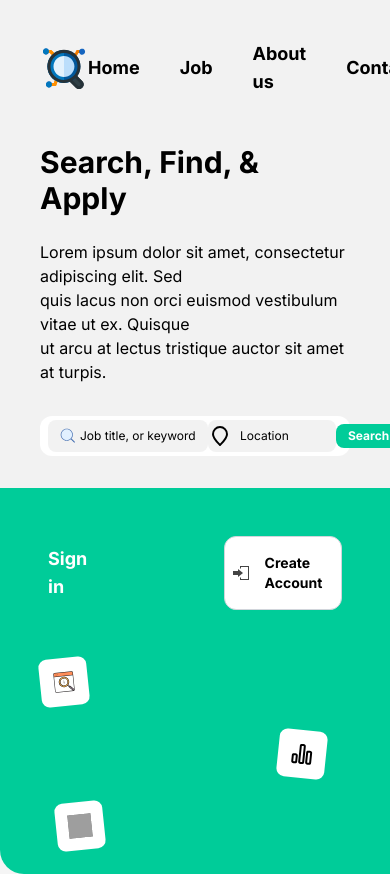
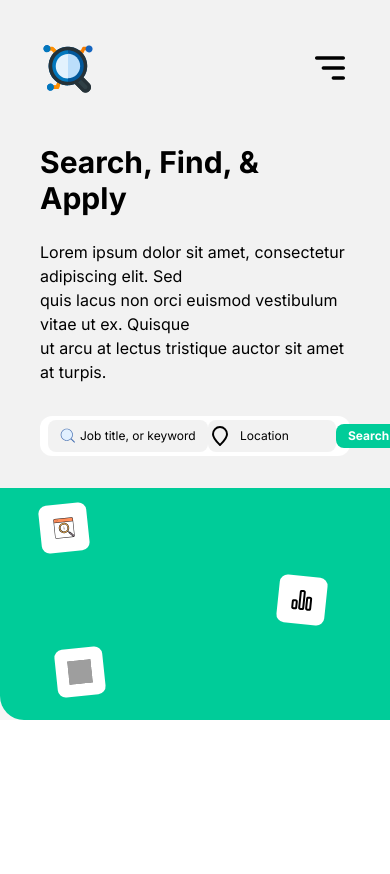
Before and after one commit to GeorgeElHajj/Designed_exercise, a Next.js app: page / in a window 390 px wide. Shown: the top 874 px of the page. After the commit the page ends 844 px from the top, so only its background shows below. Built offline with nearby package versions, Linux system fonts and the light colour scheme; grey boxes are pictures that could not be loaded.

Commit message:
responsiveness

```diff
--- a/components/NavSearch.jsx
+++ b/components/NavSearch.jsx
@@ -16,28 +16,20 @@ export default function NavSearch() {
                     <Link href="/">
                         <img src="Logo.svg" alt="logo" className="w-14 h-14 xl:mr-24 mr-12" />
                     </Link>
-                    <ul className="flex md:flex-row items-center p-0 list-none justify-center xl:space-x-20 space-x-10">
+                    <ul className={!burgerBtn ? "hidden md:flex md:flex-row items-center p-0 list-none justify-center xl:space-x-20 space-x-10" :
+                        "flex flex-col rounded-lg shadow-xl mt-4 absolute top-20 left-0 z-10 w-full justify-center items-center bg-gr"}>
                         <li className="xl:text-xl text-lg font-bold"><Link href="#">Home</Link></li>
                         <li className="xl:text-xl text-lg font-bold"><Link href="#">Job</Link></li>
                         <li className="xl:text-xl text-lg font-bold"><Link href="#">About us</Link></li>
                         <li className="xl:text-xl text-lg font-bold"><Link href="#">Contact</Link></li>
                     </ul>
+
                 </div>
                 <button className="block md:hidden text-black z-20 text-xl" onClick={handleClick}>
-                    {burgerBtn ? <i className="fa fa-times"></i> : <i className="fa fa-bars"></i>}
+                    {burgerBtn ? <img src="close.svg" className="h-10 w-10" /> : <img src="burger.svg" className="h-10 w-10" />}
                 </button>
             </nav>
-
-            {burgerBtn && (
-                <ul className="flex flex-col items-center p-0 list-none justify-center bg-white rounded-lg shadow-xl mt-4">
-                    <li className="text-lg font-bold mb-2"><Link href="#">Home</Link></li>
-                    <li className="text-lg font-bold mb-2"><Link href="#">Job</Link></li>
-                    <li className="text-lg font-bold mb-2"><Link href="#">About us</Link></li>
-                    <li className="text-lg font-bold mb-2"><Link href="#">Contact</Link></li>
-                </ul>
-            )}
-
-            <div className="xl:mt-24 mt-12">
+            <div className={"xl:mt-24 mt-12"}>
                 <h1 className="xl:text-5xl text-3xl font-bold">Search, Find, & Apply</h1>
                 <p className="xl:mt-8 mt-6 xl:text-lg text-base">
                     Lorem ipsum dolor sit amet, consectetur adipiscing elit. Sed <br />
@@ -56,6 +48,7 @@ export default function NavSearch() {
                     <button type="submit" className="bg-gg text-white font-bold xl:py-2 py-1 xl:px-4 px-3 rounded-lg xl:text-sm text-xs">Search</button>
                 </form>
             </div>
+
         </div>
     );
 }
--- a/components/SignIn.jsx
+++ b/components/SignIn.jsx
@@ -3,7 +3,7 @@ import Link from "next/link";
 export default function SignIn() {
     return (
         <div className=" bg-gg h-auto rounded-bl-3xl md:w-2/5 w-full">
-            <nav className="flex flex-row m-12  justify-center">
+            <nav className=" hidden md:flex flex-row m-12  justify-center">
                 <div className="flex flex-row items-center ">
                     <Link href="#" className="text-lg  font-bold text-white xl:mr-20 mr-16">Sign in</Link>
                     <div className="relative">
@@ -15,7 +15,7 @@ export default function SignIn() {
                 </div>
             </nav>
 
-            <div className="flex justify-start xl:ml-16 ml-10">
+            <div className="flex justify-start xl:ml-16 ml-10 mt-4">
                 <div className=" bg-white rounded-lg xl:w-16 w-12 xl:h-16 h-12 flex justify-center items-center transform -rotate-6 mb-6 ">
                     <img src="search1.svg" alt="Sign In Icon" className="xl:h-8 h-6 xl:w-8 w-6" />
                 </div>
```
Also changed, not shown: public/burger.svg (added), public/close.svg (added).
